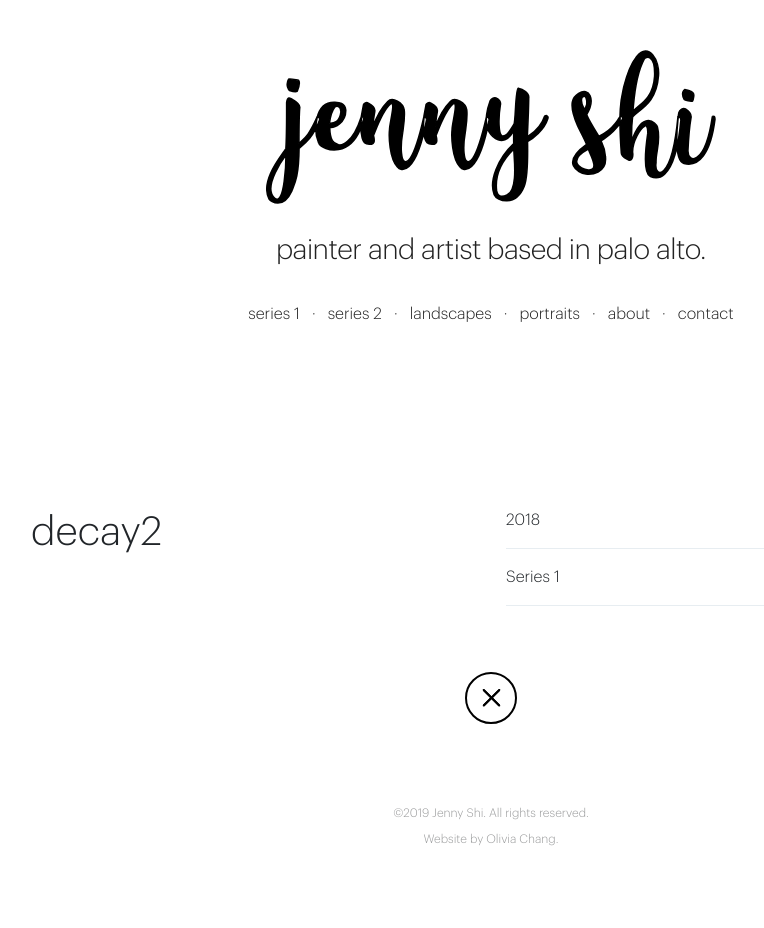
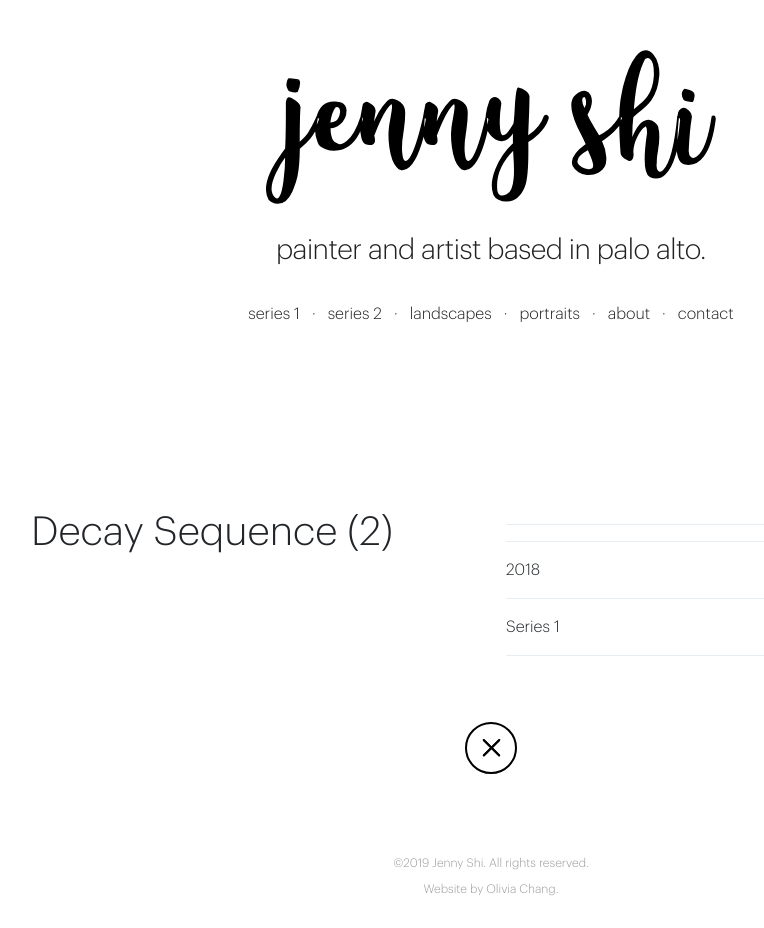
Before and after one commit to oliviachang29/jenny, a Jekyll site: the page built from _projects/decay2.markdown, in a window 1280 px wide. Shown: the whole page, without its empty margins (149-913 px from the left). Built offline with Jekyll 4.4.1, drawn with Linux system fonts in a browser that asks for light colours; before the commit the page ends 900 px from its top, so only the background shows below that.

Commit message:
Update from Forestry.io Jenny Shi updated _projects/decay2.markdown

```diff
--- a/_projects/decay2.markdown
+++ b/_projects/decay2.markdown
@@ -1,7 +1,11 @@
 ---
-title: decay2
-date: 2018-10-28 17:17:00 Z
+title: Decay Sequence (2)
+date: 2018-10-28T17:17:00.000+00:00
 categories:
 - series 1
 image: "/uploads/IMG_6683-44d860.jpg"
+description: ''
+medium: ''
+style: ''
+
 ---
```
Also changed, not shown: .forestry/front_matter/templates/project.yml.
